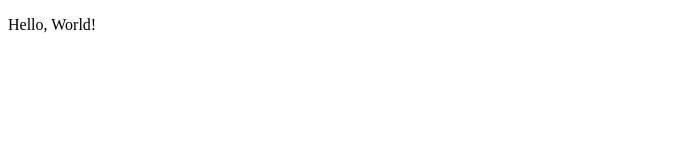
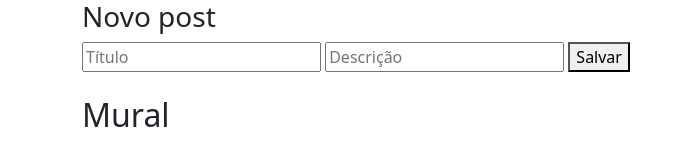
Before and after one commit to P1P0S/mural, a website: page public/index.html in a window 1280 px wide. Shown: the whole page, without its empty margins (0-684 px from the left). Drawn offline with nearby package versions, Linux system fonts and the light colour scheme.

Commit message:
front-end do mural criado

```diff
--- a/public/index.html
+++ b/public/index.html
@@ -5,11 +5,27 @@
     <meta charset="UTF-8">
     <meta http-equiv="X-UA-Compatible" content="IE=edge">
     <meta name="viewport" content="width=device-width, initial-scale=1.0">
+    <link rel="stylesheet" href="https://cdn.jsdelivr.net/npm/bootstrap@5.2.0-beta1/dist/css/bootstrap.min.css
+">
     <title>Mural de Avisos</title>
 </head>
 
 <body>
-    <p>Hello, World!</p>
+    <div class="container">
+        <h3>Novo post</h3>
+        <div>
+            <input id="title" placeholder="Título">
+            <input id="description" placeholder="Descrição">
+            <button onclick="">Salvar</button>
+        </div>
+
+        <h2 class="mt-4">Mural</h2>
+        <div id="posts">
+
+        </div>
+    </div>
+
+    <script src="./scripts/script.js"></script>
 </body>
 
 </html>
```
